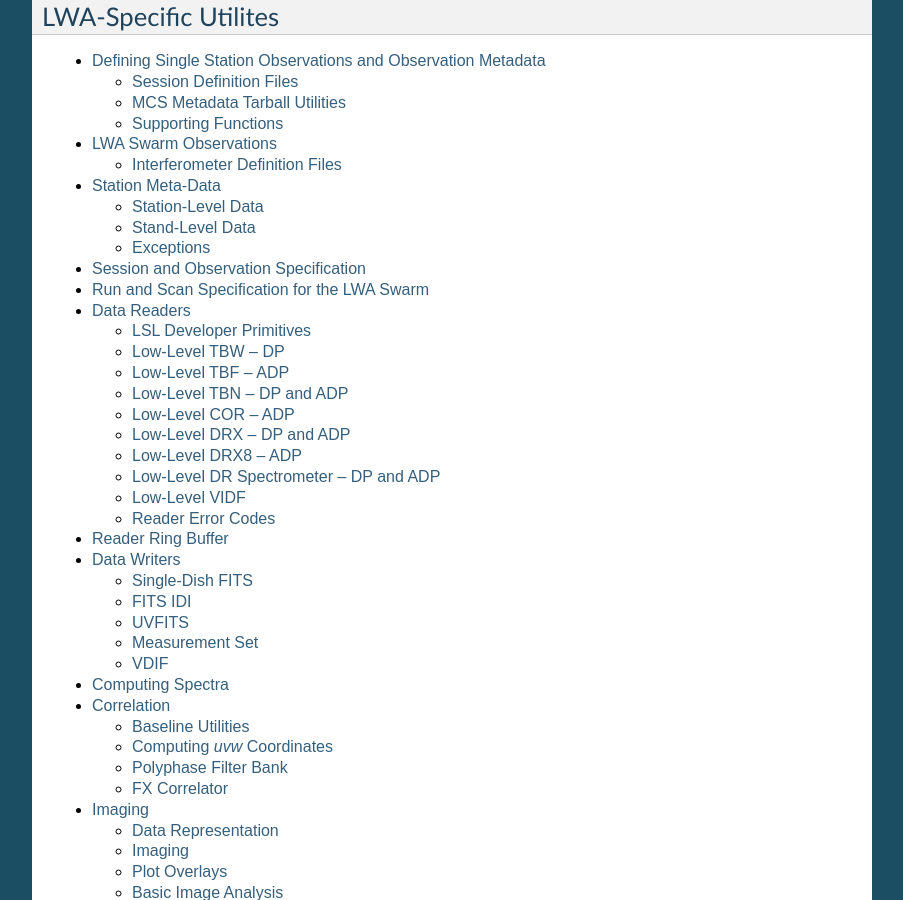
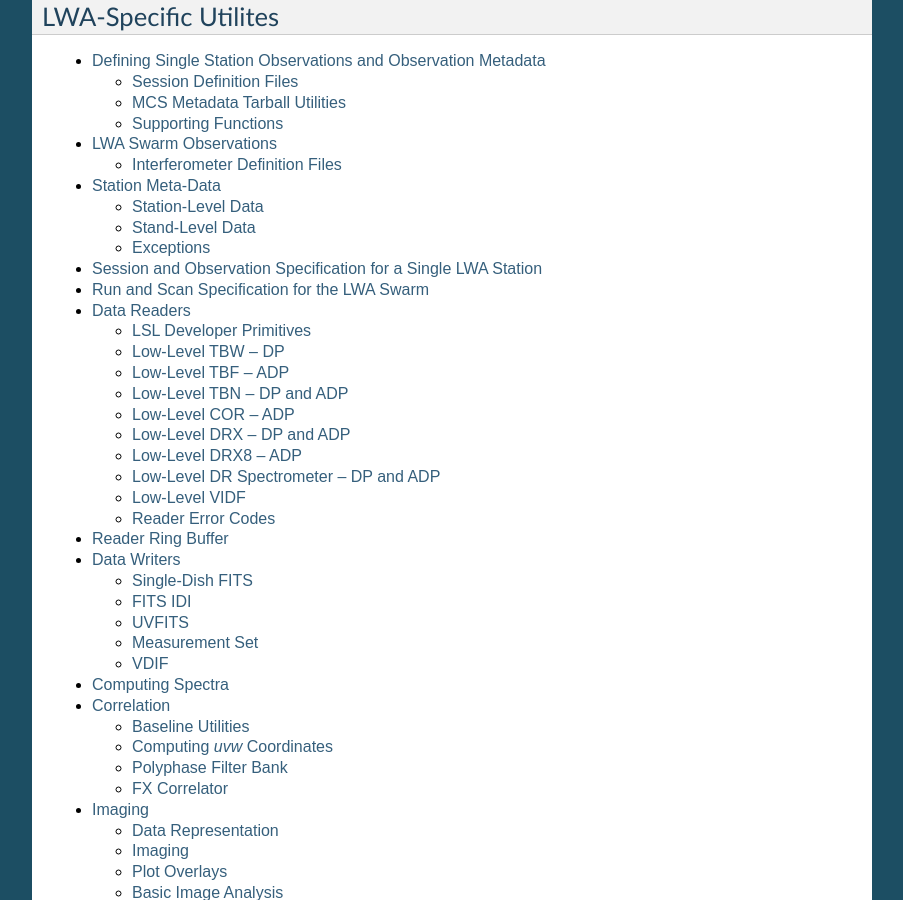
Before and after one commit to lwa-project/lsl, a Sphinx documentation site: the page built from doc/source/index.rst, in a window 1280 px wide and 900 px high, scrolled down 821 px. Shown: the whole window, without its empty margins (198-1101 px from the left). Built offline with Sphinx 7.4.7, drawn with Linux system fonts in a browser that asks for light colours; formulas are drawn with MathJax 3; pages that are not in the unit, such as notebooks, are missing from menus.

Commit message:
Another small tweak to the documentation.

```diff
--- a/doc/source/sdf.rst
+++ b/doc/source/sdf.rst
@@ -1,5 +1,5 @@
-Session and Observation Specification
-=====================================
+Session and Observation Specification for a Single LWA Station
+==============================================================
 
 .. automodule:: lsl.common.sdf
    :members:
```
